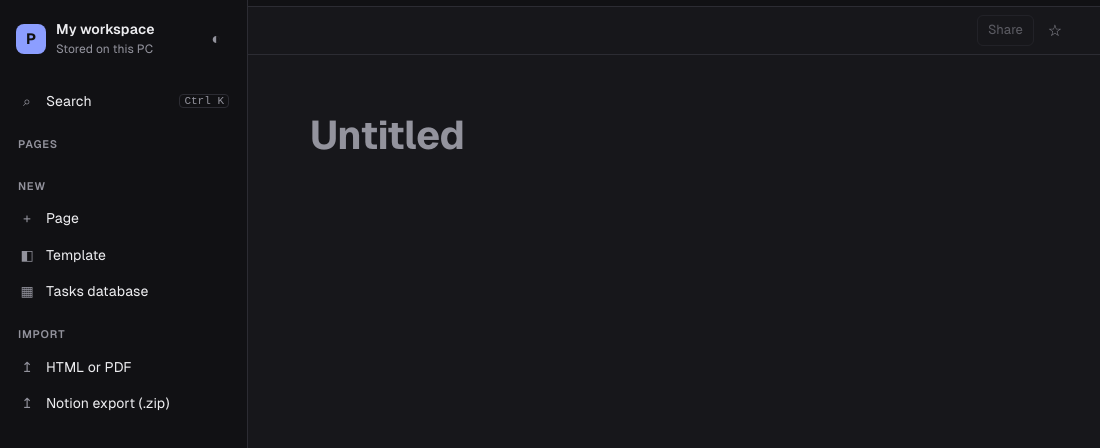
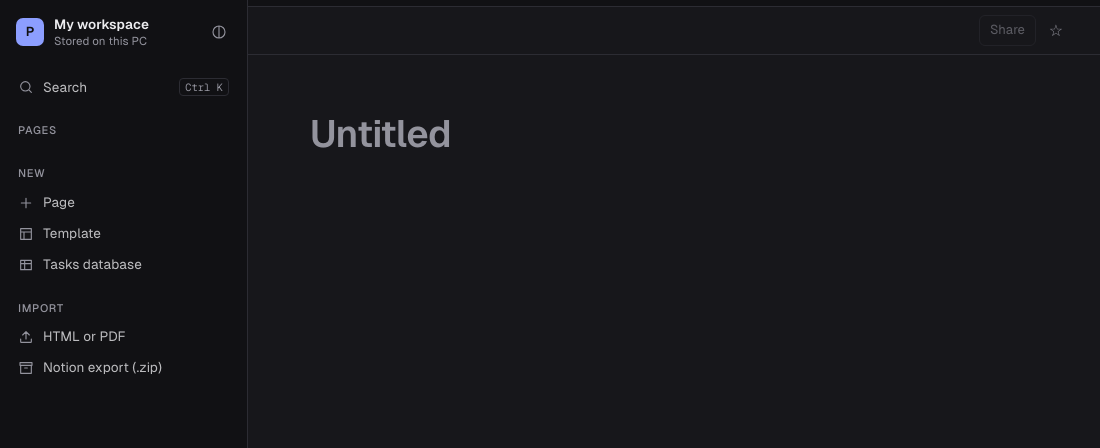
Before and after one commit to MukulS07/Vayun, an Electron app: page desktop/app/index.html in a window 1100 px wide. Shown: the top 448 px of the page. Drawn offline with Linux system fonts and the light colour scheme; no server answers.

Commit message:
style(shell): sidebar icons, spacing and weights
Unicode glyphs in the sidebar and page tree become one set of stroke SVG icons. Sidebar rows are quieter (regular weight, muted until hover), active page uses a neutral highlight with an accent icon, and title and breadcrumb weights drop a step.

Co-Authored-By: Claude Opus 5.5 <noreply@anthropic.com>

```diff
--- a/desktop/app/app.js
+++ b/desktop/app/app.js
@@ -239,7 +239,10 @@ function renderSidebar() {
   const walk = (parentId, depth) => data.pages.filter(p => p.parentId === parentId).forEach(p => {
     const a = document.createElement('a');
     a.href = '#';
-    a.textContent = (isDb(p) ? '▦ ' : (p.kind === 'template' ? (p.template === 'life' ? '◷ ' : '▤ ') : '')) + (p.title || 'Untitled');
+    const label = document.createElement('span');
+    label.className = 'tree-label';
+    label.textContent = p.title || 'Untitled';
+    a.append(icon(isDb(p) ? 'table' : p.kind === 'template' ? p.template : 'page'), label);
     a.style.paddingLeft = `${12 + depth * 14}px`;
     if (p === current) { a.className = 'active'; a.setAttribute('aria-current', 'page'); }
     a.onclick = e => { e.preventDefault(); openPage(p.id); };
@@ -247,6 +250,24 @@ function renderSidebar() {
     walk(p.id, depth + 1);
   });
   walk(null, 0);
+}
+
+// Stroke icons (24px grid) for the page tree.
+const ICONS = {
+  page: 'M14 3H7a2 2 0 0 0-2 2v14a2 2 0 0 0 2 2h10a2 2 0 0 0 2-2V8z M14 3v5h5',
+  table: 'M4 5h16v14H4z M4 10h16 M10 5v14',
+  life: 'M3 19l6-9 4 6 3-4 5 7z',
+  study: 'M5 5a2 2 0 0 1 2-2h12v16H7a2 2 0 0 0-2 2z M5 19V5',
+};
+function icon(name) {
+  const svg = document.createElementNS('http://www.w3.org/2000/svg', 'svg');
+  svg.setAttribute('viewBox', '0 0 24 24');
+  svg.setAttribute('class', 'ico');
+  svg.setAttribute('aria-hidden', 'true');
+  const path = document.createElementNS('http://www.w3.org/2000/svg', 'path');
+  path.setAttribute('d', ICONS[name] || ICONS.page);
+  svg.append(path);
+  return svg;
 }
 
 function button(label, onClick, extra = {}) {
--- a/desktop/app/index.html
+++ b/desktop/app/index.html
@@ -22,11 +22,11 @@
         <div class="ws-name">My workspace</div>
         <div class="ws-sub">Stored on this PC</div>
       </div>
-      <button class="icon-btn" id="theme-btn" type="button" title="Theme" aria-label="Change theme">◐</button>
+      <button class="icon-btn" id="theme-btn" type="button" title="Theme" aria-label="Change theme"><svg class="ico" viewBox="0 0 24 24" aria-hidden="true"><path d="M12 3a9 9 0 1 0 0 18a9 9 0 1 0 0-18z M12 3v18"/></svg></button>
     </div>
 
     <button class="side-item search" id="search-btn" type="button">
-      <span class="ico" aria-hidden="true">⌕</span><span>Search</span><kbd>Ctrl K</kbd>
+      <svg class="ico" viewBox="0 0 24 24" aria-hidden="true"><path d="M11 4a7 7 0 1 0 0 14a7 7 0 1 0 0-14z M20 20l-4-4"/></svg><span>Search</span><kbd>Ctrl K</kbd>
     </button>
 
     <div class="side-group" id="favs-group" hidden>
@@ -40,15 +40,15 @@
 
     <div class="side-group">
       <div class="side-head">New</div>
-      <button class="side-item" id="new-btn" type="button"><span class="ico" aria-hidden="true">+</span><span>Page</span></button>
-      <button class="side-item" id="templates-btn" type="button"><span class="ico" aria-hidden="true">◧</span><span>Template</span></button>
-      <button class="side-item" id="new-db-btn" type="button"><span class="ico" aria-hidden="true">▦</span><span>Tasks database</span></button>
+      <button class="side-item" id="new-btn" type="button"><svg class="ico" viewBox="0 0 24 24" aria-hidden="true"><path d="M12 5v14 M5 12h14"/></svg><span>Page</span></button>
+      <button class="side-item" id="templates-btn" type="button"><svg class="ico" viewBox="0 0 24 24" aria-hidden="true"><path d="M4 4h16v16H4z M4 9h16 M9 20V9"/></svg><span>Template</span></button>
+      <button class="side-item" id="new-db-btn" type="button"><svg class="ico" viewBox="0 0 24 24" aria-hidden="true"><path d="M4 5h16v14H4z M4 10h16 M10 5v14"/></svg><span>Tasks database</span></button>
     </div>
 
     <div class="side-group">
       <div class="side-head">Import</div>
-      <button class="side-item" id="import-btn" type="button"><span class="ico" aria-hidden="true">↥</span><span>HTML or PDF</span></button>
-      <button class="side-item" id="notion-btn" type="button"><span class="ico" aria-hidden="true">↥</span><span>Notion export (.zip)</span></button>
+      <button class="side-item" id="import-btn" type="button"><svg class="ico" viewBox="0 0 24 24" aria-hidden="true"><path d="M12 15V4 M7 9l5-5 5 5 M4 15v4a1 1 0 0 0 1 1h14a1 1 0 0 0 1-1v-4"/></svg><span>HTML or PDF</span></button>
+      <button class="side-item" id="notion-btn" type="button"><svg class="ico" viewBox="0 0 24 24" aria-hidden="true"><path d="M4 8h16v12H4z M3 4h18v4H3z M10 12h4"/></svg><span>Notion export (.zip)</span></button>
     </div>
   </aside>
 
--- a/desktop/app/style.css
+++ b/desktop/app/style.css
@@ -12,31 +12,36 @@ button:focus-visible, [contenteditable]:focus-visible { outline:2px solid var(--
 
 /* Shell: sidebar + main */
 .app { display:grid; grid-template-columns:248px minmax(0,1fr); height:100vh; }
-.side { background:var(--side); border-right:1px solid var(--line); display:flex; flex-direction:column; gap:18px; padding:12px 10px; overflow:auto; }
-.ws { display:flex; align-items:center; gap:10px; padding:6px; }
-.ws-mark { width:30px; height:30px; border-radius:8px; background:var(--accent); color:var(--accent-ink); display:grid; place-items:center; font-weight:700; flex-shrink:0; }
-.ws-meta { min-width:0; flex:1; }
-.ws-name { font-weight:600; font-size:14px; white-space:nowrap; overflow:hidden; text-overflow:ellipsis; }
-.ws-sub { font-size:12px; color:var(--muted); }
-.icon-btn { width:30px; height:30px; display:grid; place-items:center; color:var(--muted); font-size:16px; }
-.icon-btn:hover, .side-item:hover { background:var(--hover); }
-.side-item { display:flex; align-items:center; gap:10px; width:100%; padding:6px 8px; text-align:left; font-size:14px; color:var(--fg); }
-.side-item .ico { width:18px; text-align:center; color:var(--muted); flex-shrink:0; }
-.side-item kbd { margin-left:auto; font:11px ui-monospace, monospace; color:var(--muted); border:1px solid var(--line); border-radius:4px; padding:0 4px; }
-.side-head { font-size:11px; font-weight:600; text-transform:uppercase; letter-spacing:.07em; color:var(--muted); padding:0 8px 4px; }
-.side-group { display:flex; flex-direction:column; gap:2px; }
-#tree { display:flex; flex-direction:column; gap:2px; }
-#tree a { display:block; padding:5px 8px; border-radius:6px; color:var(--fg); text-decoration:none; font-size:14px; white-space:nowrap; overflow:hidden; text-overflow:ellipsis; }
-#tree a:hover { background:var(--hover); }
-#tree a.active { background:var(--sel); color:var(--accent); font-weight:600; }
+.side { background:var(--side); border-right:1px solid var(--line); display:flex; flex-direction:column; gap:20px; padding:12px 10px 16px; overflow:auto; }
+.ws { display:flex; align-items:center; gap:10px; padding:4px 4px 4px 6px; }
+.ws-mark { width:28px; height:28px; border-radius:7px; background:var(--accent); color:var(--accent-ink); display:grid; place-items:center; font-size:13px; font-weight:600; flex-shrink:0; }
+.ws-meta { min-width:0; flex:1; line-height:1.3; }
+.ws-name { font-weight:600; font-size:13.5px; white-space:nowrap; overflow:hidden; text-overflow:ellipsis; }
+.ws-sub { font-size:11.5px; color:var(--muted); }
+.icon-btn { width:28px; height:28px; display:grid; place-items:center; color:var(--muted); font-size:15px; border-radius:6px; }
+.icon-btn:hover { background:var(--hover); color:var(--fg); }
+/* Sidebar rows: quiet text, full colour on hover or when active. */
+.side-item, #tree a { display:flex; align-items:center; gap:9px; width:100%; min-height:30px; padding:4px 8px; border-radius:6px; text-align:left; font-size:13.5px; font-weight:400; line-height:1.3; color:color-mix(in srgb, var(--fg) 78%, transparent); text-decoration:none; transition:background .12s, color .12s; }
+.side-item:hover, #tree a:hover { background:var(--hover); color:var(--fg); }
+svg.ico { width:16px; height:16px; flex-shrink:0; fill:none; stroke:currentColor; stroke-width:1.7; stroke-linecap:round; stroke-linejoin:round; }
+.side-item svg.ico, #tree svg.ico { color:var(--muted); }
+.side-item:hover svg.ico, #tree a:hover svg.ico { color:var(--fg); }
+.icon-btn svg.ico { width:16px; height:16px; }
+.side-item kbd { margin-left:auto; font:10.5px 'Geist Mono', ui-monospace, monospace; color:var(--muted); border:1px solid var(--line); border-radius:4px; padding:1px 5px; }
+.side-head { font-size:11px; font-weight:500; text-transform:uppercase; letter-spacing:.06em; color:var(--muted); padding:0 8px 4px; }
+.side-group { display:flex; flex-direction:column; gap:1px; }
+#tree { display:flex; flex-direction:column; gap:1px; }
+.tree-label { min-width:0; white-space:nowrap; overflow:hidden; text-overflow:ellipsis; }
+#tree a.active { background:var(--sel); color:var(--fg); font-weight:500; }
+#tree a.active svg.ico { color:var(--accent); }
 
 /* Main column */
 .main { display:flex; flex-direction:column; min-width:0; min-height:0; }
-.topbar { height:46px; flex-shrink:0; display:flex; align-items:center; justify-content:space-between; gap:12px; padding:0 18px; border-bottom:1px solid var(--line); }
+.topbar { height:44px; flex-shrink:0; display:flex; align-items:center; justify-content:space-between; gap:12px; padding:0 18px; border-bottom:1px solid var(--line); }
 .crumb { display:flex; align-items:center; gap:2px; min-width:0; overflow:hidden; white-space:nowrap; font-size:13px; }
 .crumb button { padding:3px 6px; color:var(--muted); max-width:220px; overflow:hidden; text-overflow:ellipsis; }
 .crumb button:hover:not(:disabled) { background:var(--hover); color:var(--fg); }
-.crumb button:disabled { color:var(--fg); font-weight:600; cursor:default; }
+.crumb button:disabled { color:var(--fg); font-weight:500; cursor:default; }
 .crumb .sep { color:var(--line); }
 .actions { display:flex; align-items:center; gap:2px; flex-wrap:wrap; justify-content:flex-end; }
 .actions button { font-size:13px; color:var(--muted); padding:5px 9px; white-space:nowrap; }
@@ -55,7 +60,7 @@ body:has(> .app) { overflow:hidden; }
 .page { flex:1; min-height:0; overflow:auto; width:100%; max-width:840px; margin:0 auto; padding:56px 56px 30vh; }
 
 /* Title and properties */
-.title { font-size:40px; font-weight:700; line-height:1.2; letter-spacing:-.02em; outline:none; margin-bottom:18px; }
+.title { font-size:38px; font-weight:600; line-height:1.2; letter-spacing:-.025em; outline:none; margin-bottom:18px; }
 .title:empty::before { content:'Untitled'; color:var(--muted); }
 .props { display:flex; flex-wrap:wrap; gap:8px; margin-bottom:24px; }
 .prop { display:flex; align-items:center; gap:8px; color:var(--muted); font-size:13px; background:var(--card); border:1px solid var(--line); border-radius:8px; padding:4px 10px; }
```
Also changed, not shown: desktop/app/start.html (+5 -1 lines).
